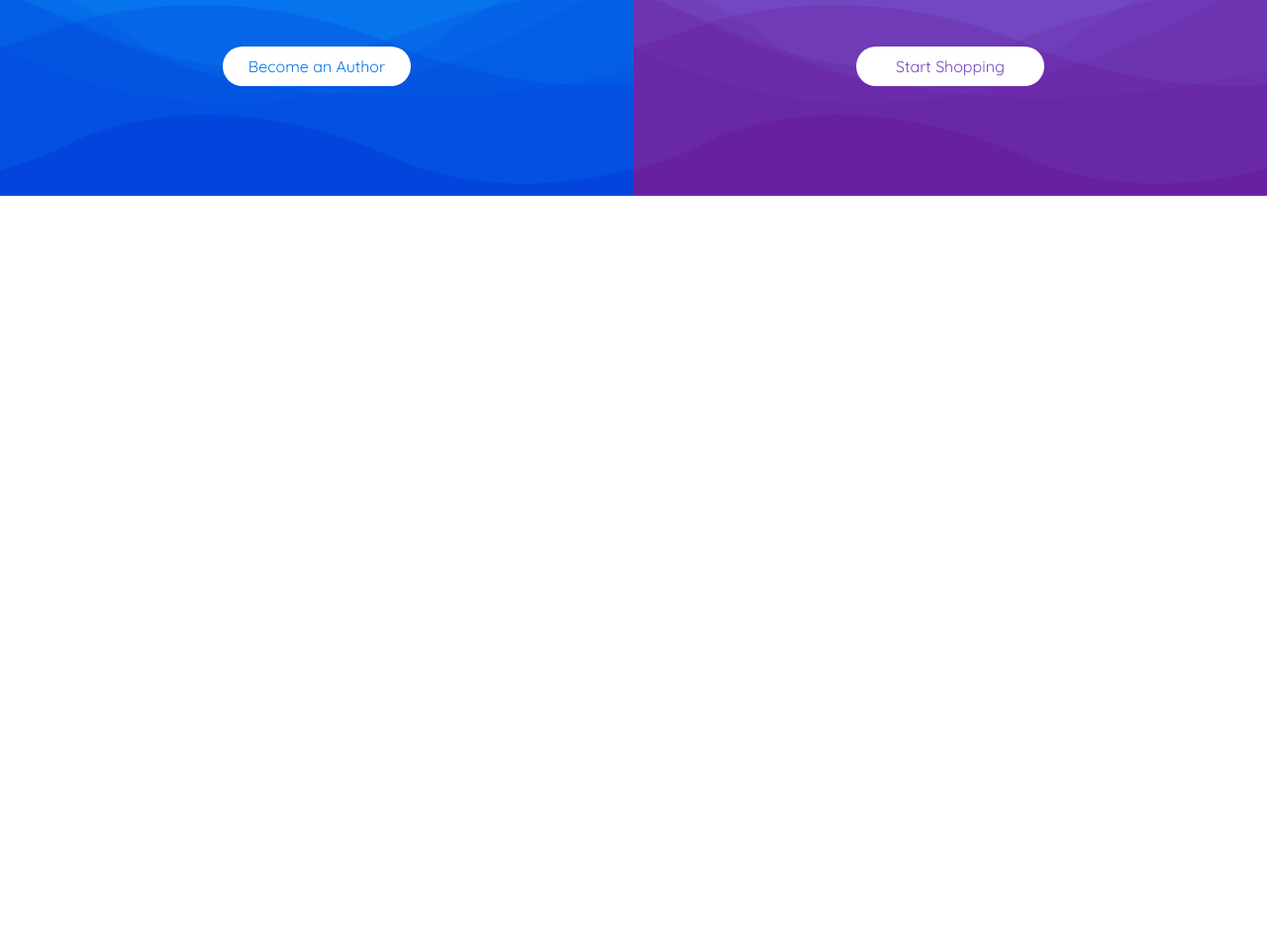
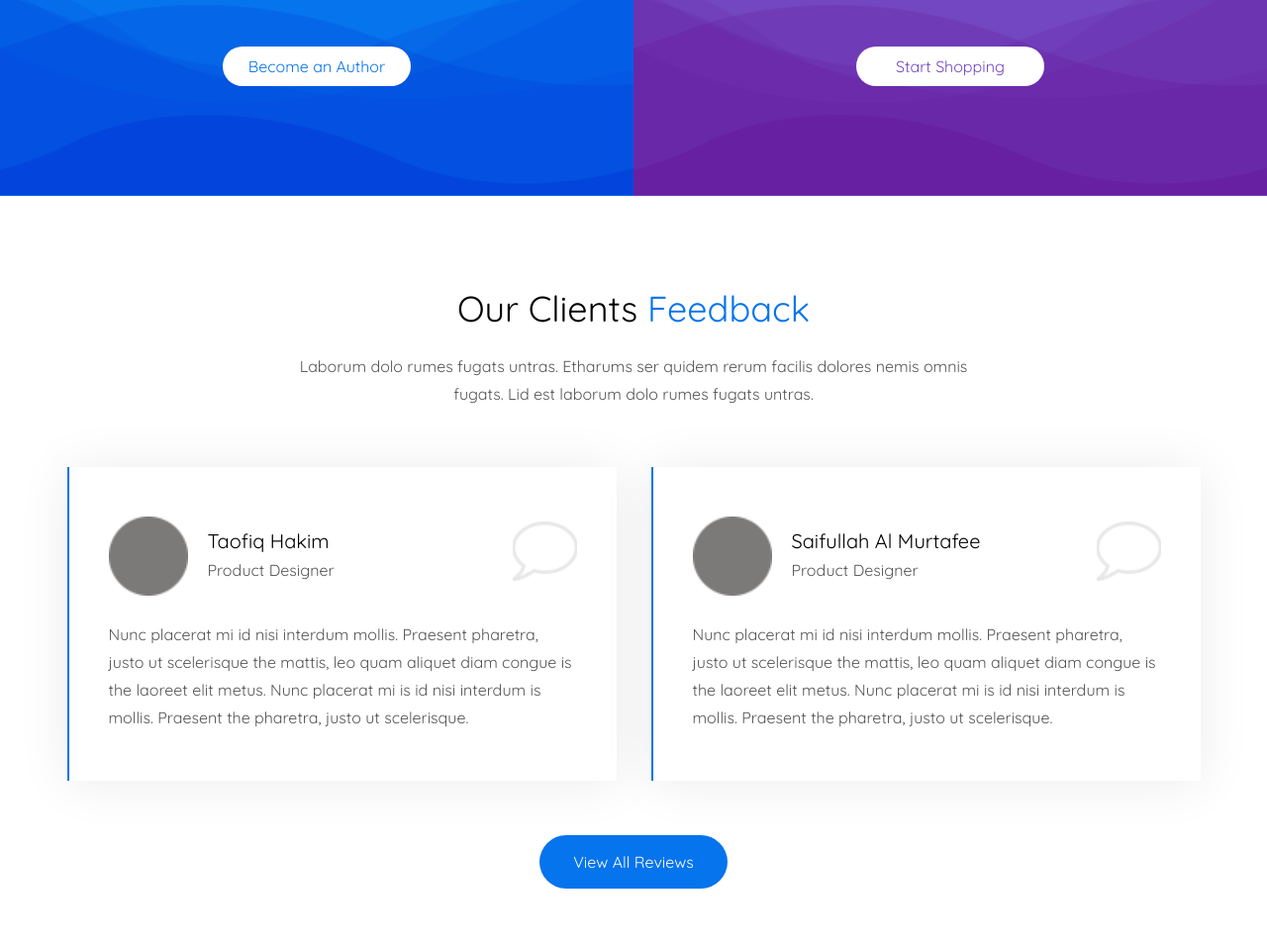
Before and after one commit to aSpeeDAyad/MartPlace, a website: page app/index.html in a window 1280 px wide. Shown: the part 7114-8070 px from the top of the page at 99% size. Before the commit the page ends 7412 px from the top, so only its background shows below. Drawn offline with nearby package versions, Linux system fonts and the light colour scheme; files that its build step writes are made by us from their sources; files whose address does not match are found by name.

Commit message:
add section feedback

```diff
--- a/app/index.html
+++ b/app/index.html
@@ -1172,8 +1172,6 @@
                         </a>
                     </div>
                 </div>
-
-
             </div>
         </section>
         <section class="sell-buy">
@@ -1182,7 +1180,6 @@
                     <div class="sell-buy-item sell-buy-item-bg-blue">
                         <div class="sell-buy_wrapper">
                             <div class="sell-buy-img-monitor">
-
                             </div>
                             <div class="sell-buy-title">
                                 Our Clients Feedback
@@ -1191,7 +1188,6 @@
                                 Nunc placerat mi id nisi interdum mollis. Praesent pharetra, justo ut scelerisque
                                 the mattis, leo quam aliquet diamcongue is laoreet elit metus.
                             </div>
-
                             <a class="sell-buy-blue-text blue" href="javscript:">Become an Author</a>
 
                         </div>
@@ -1199,7 +1195,6 @@
                     <div class="sell-buy-item sell-buy-item-bg-purple">
                         <div class="sell-buy_wrapper">
                             <div class="sell-buy-img-buy ">
-
                             </div>
                             <div class="sell-buy-title">
                                 Start Shopping Today
@@ -1208,13 +1203,42 @@
                                 Nunc placerat mi id nisi interdum mollis. Praesent pharetra, justo ut scelerisque
                                 the mattis, leo quam aliquet diamcongue is laoreet elit metus.
                             </div>
-
                             <a href="jacascript:">Start Shopping  </a>
-
                         </div>
-
                     </div>
                 </div>
+        </section>
+        <section class="feedback">
+            <div class="container">
+                <div class="feedback-title why-title">Our Clients <a href="javascript:">Feedback</a> </div>
+                <div class="feedback-text why-text">Laborum dolo rumes fugats untras. Etharums ser quidem rerum facilis dolores nemis omnis fugats. Lid est laborum dolo rumes fugats untras.</div>
+                <div class="feedback-wrapper">
+                    <div class="feedback-item">
+                        <div class="feedback-item-box header_top_btn_box-form">
+                            <a class="header_top_btn_box-avatar" href="javascript:"><img src="images/avatar.png" alt=""></a>
+
+                        <div class="feedback-item-wrapper">
+                            <a class="feedback-item-box-user user" href="javascript:">Taofiq Hakim</a>
+                            <p class="feedback-item-box-desigener" >Product Designer</p>
+                        </div>
+                        </div>
+                        <div class="feedback-item-text">Nunc placerat mi id nisi interdum mollis. Praesent pharetra, justo ut scelerisque the mattis, leo quam aliquet diam congue is the laoreet elit metus. Nunc placerat mi is id nisi interdum is mollis. Praesent the pharetra, justo ut scelerisque.</div>
+                    </div>
+                    <div class="feedback-item">
+                        <div class="feedback-item-box header_top_btn_box-form">
+                            <a class="header_top_btn_box-avatar" href="javascript:"><img src="images/avatar.png" alt=""></a>
+
+                        <div class="feedback-item-wrapper">
+                            <a class=" feedback-item-box-user" href="javascript:">Saifullah Al Murtafee</a>
+                            <p class=" feedback-item-box-desigener" >Product Designer</p>
+                        </div>
+                        </div>
+                        <div class="feedback-item-text">Nunc placerat mi id nisi interdum mollis. Praesent pharetra, justo ut scelerisque the mattis, leo quam aliquet diam congue is the laoreet elit metus. Nunc placerat mi is id nisi interdum is mollis. Praesent the pharetra, justo ut scelerisque.</div>
+                    </div>
+                </div>
+                <a href="javascript:" class="sell-buy-blue">View All Reviews</a>
+
+            </div>
         </section>
 
     </main>
--- a/app/scss/style.scss
+++ b/app/scss/style.scss
@@ -1405,8 +1405,9 @@
         padding: 20px 5px;
 
     }
-    &-blue-text.blue{
-        color:$blue;
+
+    &-blue-text.blue {
+        color: $blue;
     }
 
 }
@@ -1414,3 +1415,93 @@
 .fluent-container {
     margin: 0 auto;
 }
+
+//  Finish develope section 'Sell-Buy'
+//  Start develope section  'FeedBack'
+
+
+
+.feedback {
+    padding-bottom: 120px;
+
+    &-wrapper {
+        display: flex;
+        justify-content: space-between;
+        margin-top: 60px;
+
+    }
+
+    &-item {
+        position: relative;
+
+        max-width: 555px;
+        width: 100%;
+        border-left: solid 2px $blue;
+        padding: 50px 40px;
+        box-shadow: 0px 2px 50px 0px rgba(0, 0, 0, 0.08);
+        &:after{
+            content:'';
+            position: absolute;
+            background-image: url(..//images/bubble.png);
+            right: 40px;
+            top:55px;
+            height: 60px;
+            width: 65px;
+            @include bg;
+
+        }
+        &-wrapper{
+
+            margin-left: 50px;
+            text-align: left;
+        }
+    }
+
+    &-item-box {
+
+        height: 80px;
+        justify-content: left;
+        padding-left: 0;
+        &-user{
+            font-size: 20px;
+            color:#000;
+            padding-top: 15px;
+        }
+
+        img {
+            width: 80px;
+            height: 80px;
+            margin-top: -15px;
+        }
+
+        &-desigener {
+            color: $color-text !important;
+            margin-top: 0;
+        }
+    }
+
+    &-item-text {
+        text-align: left;
+        margin-top: 25px;
+    }
+    &-item-title {
+        color:black;
+    }
+
+    .sell-buy-blue {
+        border-radius: 50px;
+        background-color: $blue;
+        min-width: 190px;
+        color: #fff;
+        line-height: 0;
+        padding: 27px 5px;
+        margin: 0 auto;
+        text-align: center;
+        margin: 55px;
+    }
+
+    .container {
+        text-align: center;
+    }
+
+}
```
Also changed, not shown: app/images/bubble.png (added), 1 other file.
